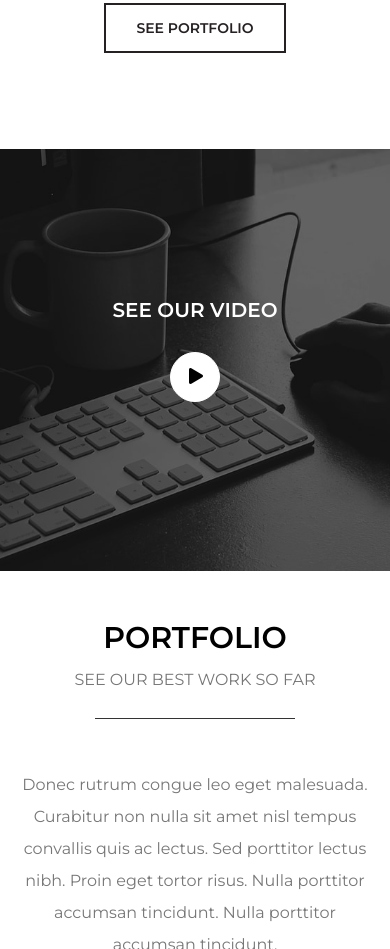
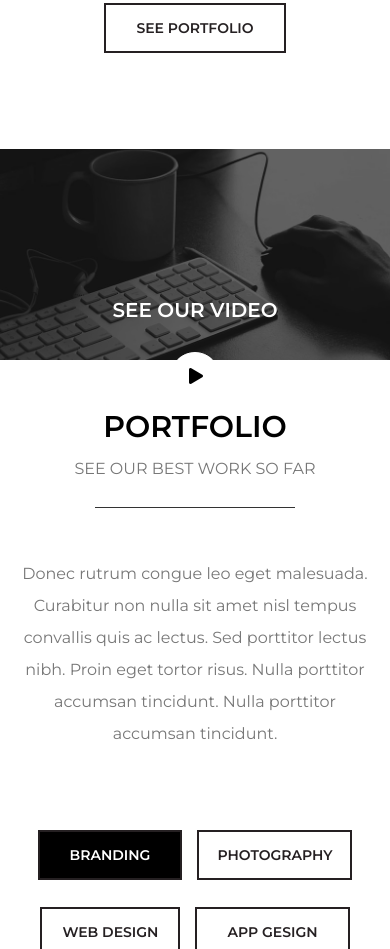
Before and after one commit to Sherif-El-Sheikh/Wooster_By_Myslef, a plain HTML site: page index.html in a window 390 px wide. Shown: the part 1958-2907 px from the top of the page. Drawn offline with Linux system fonts and the light colour scheme.

Commit message:
Upload Third Design

```diff
--- a/css/wooster.css
+++ b/css/wooster.css
@@ -234,7 +234,6 @@ header .links ul li:not(:last-child) a {
 .foot-landing {
     position: relative;
     background-color: black;
-    /* min-height: 15vh; */
 }
 .foot-landing .container {
     display: flex;
@@ -411,13 +410,13 @@ header .links ul li:not(:last-child) a {
     top: -120px;
     height: 50vh;
     background-position: center;
-    display: block;
 }
 @media (max-width: 767px) {
     .video {
         position: relative;
         top: 50px;
         margin-top: 30px;
+        height: 25vh;
     }
 }
 .video::before {
```
